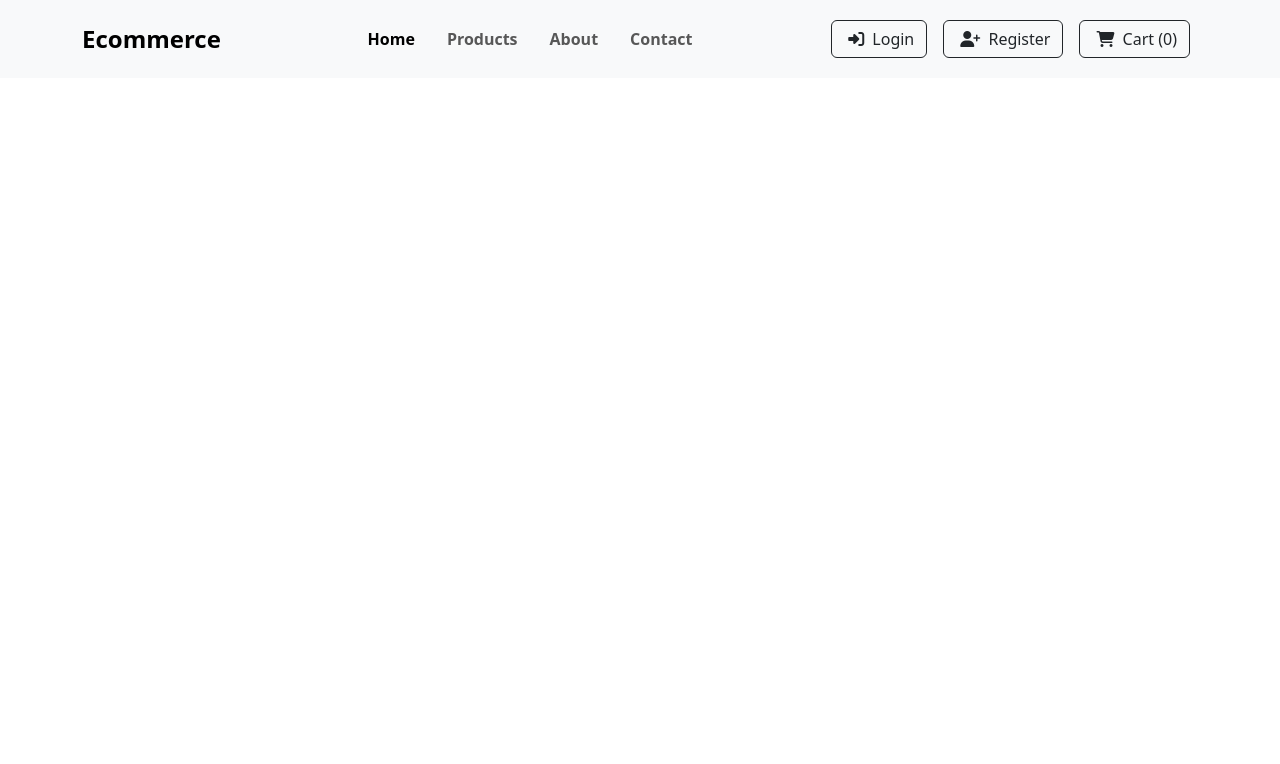
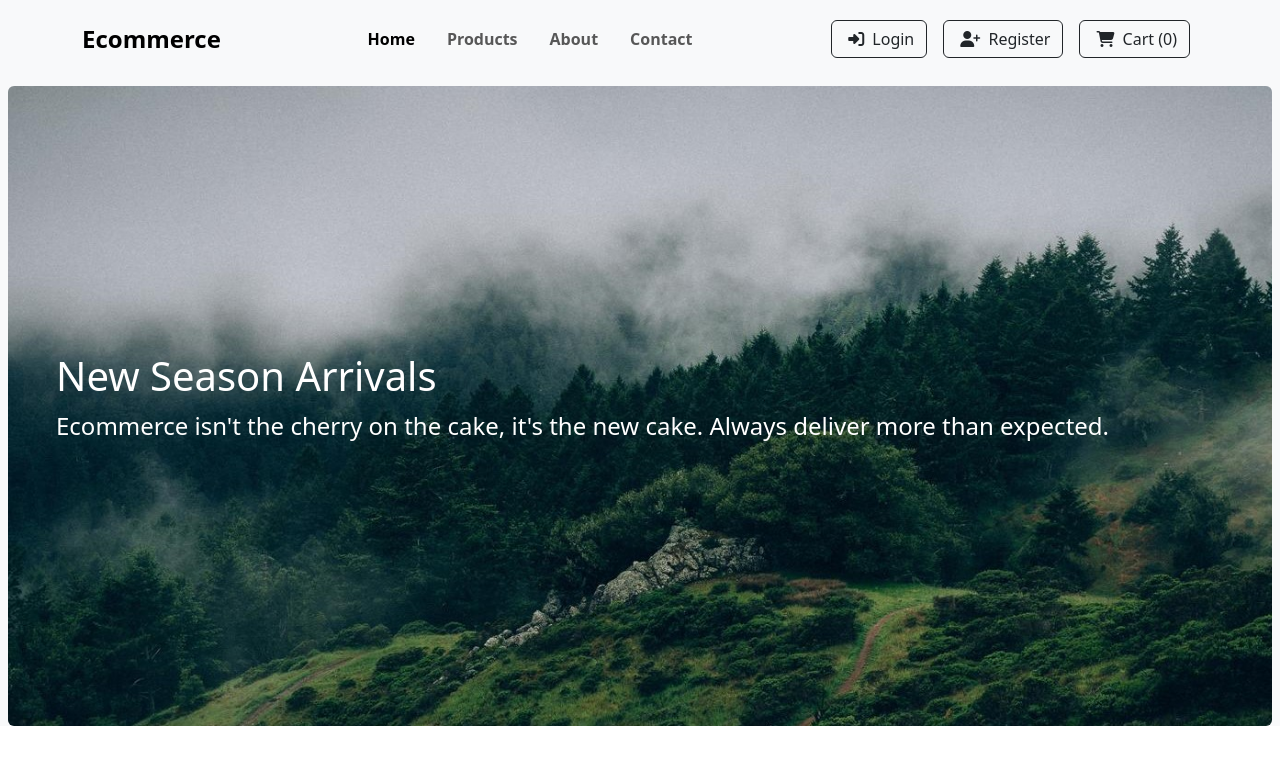
Before and after one commit to Vshltayade/E-Commerce-App, a plain HTML site: page index.html in a window 1280 px wide. Drawn offline with nearby package versions, Linux system fonts and the light colour scheme.

Commit message:
main/hero section complete

```diff
--- a/index.html
+++ b/index.html
@@ -61,6 +61,14 @@
 
         </header>
 
+        <main class="rounded-2 text-white m-2 py-5 px-5">
+            <div class="d-flex flex-column justify-content-center">
+                <h1 class="fw-light">New Season Arrivals</h1>
+                <p class="fs-4 fw-lighter">Ecommerce isn't the cherry on the cake, it's the new cake. Always deliver more than expected.</p>
+            </div>
+        </main>
+
+
     </div>
 </body>
 </html>
--- a/style.css
+++ b/style.css
@@ -0,0 +1,10 @@
+main{
+    background-image: url('./Assets/main.png.jpg');
+    background-size: cover;
+    background-repeat: no-repeat;
+    background-position: bottom;
+    height: 80vh;
+}
+main div {
+    height: 100%;
+}
```
Also changed, not shown: Assets/main.png.jpg (added).
